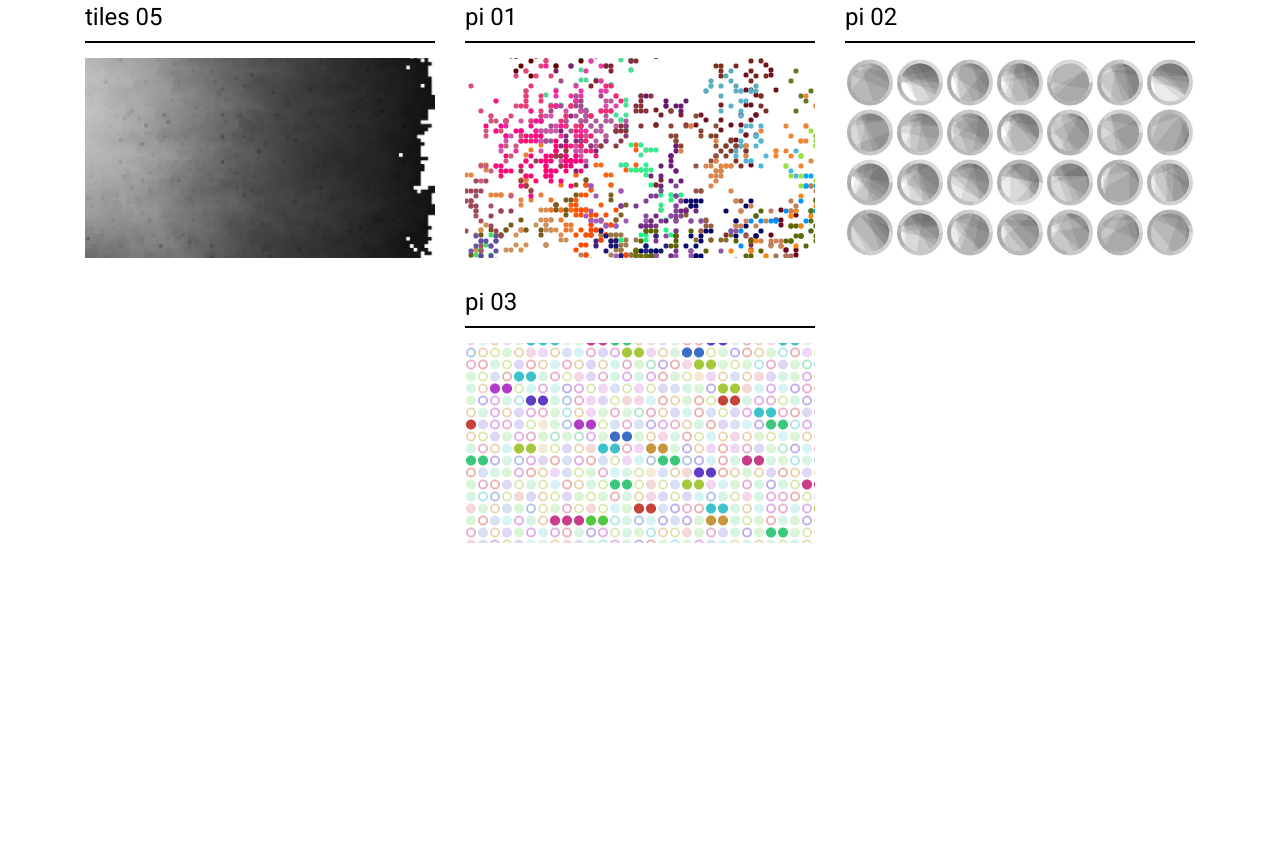
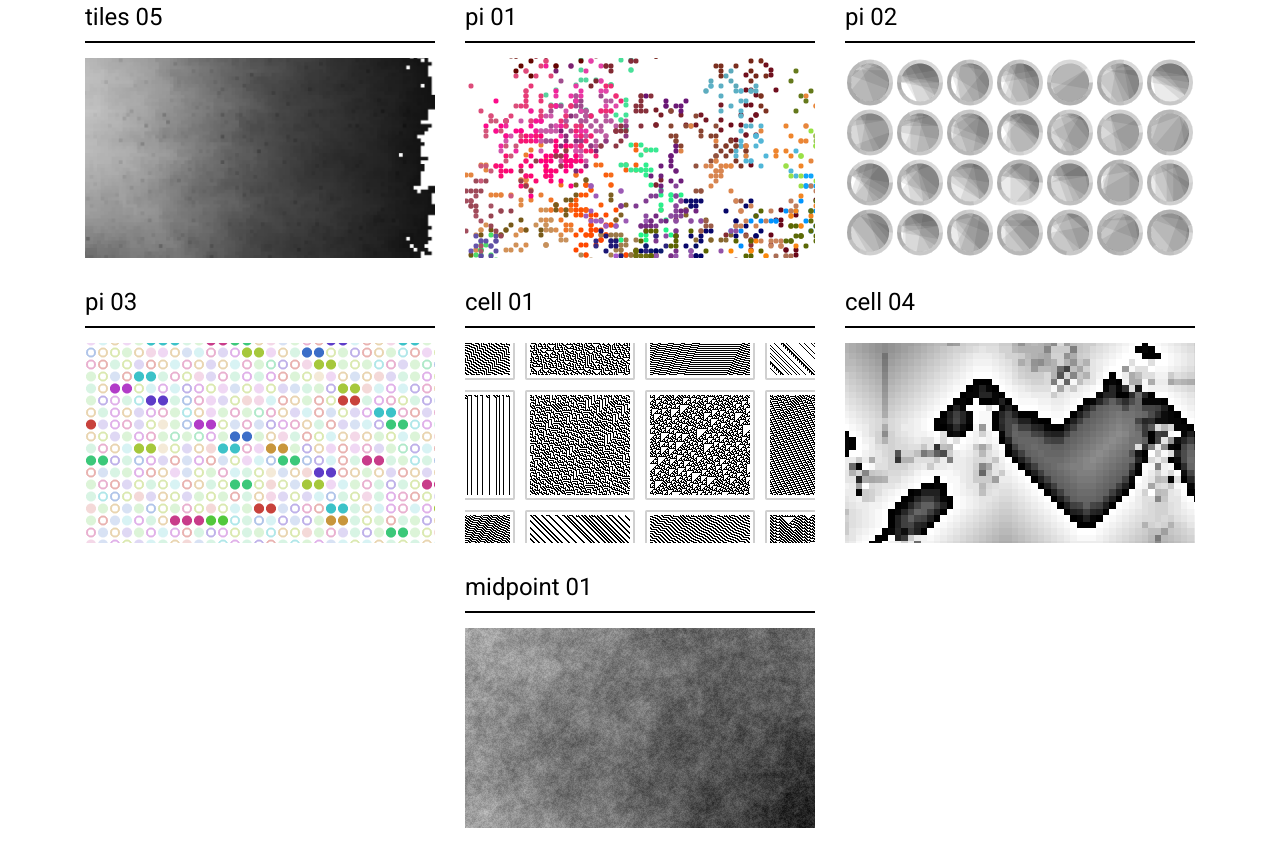
Before and after one commit to itterheim/HTML-Canvas, a website: page index.html in a window 1280 px wide. Shown: the part 1520-2378 px from the top of the page. Before the commit the page ends 2093 px from the top, so only its background shows below. Drawn offline with Linux system fonts and the light colour scheme.

Commit message:
new stuff

```diff
--- a/index.html
+++ b/index.html
@@ -88,6 +88,18 @@
             <h2>pi 03</h2>
             <img src="./web/images/pi-03.png" alt="pi-03"/>
         </a>
+        <a href="./cell-01/build/index.html">
+            <h2>cell 01</h2>
+            <img src="./web/images/cell-01.png" alt="cell-01"/>
+        </a>
+        <a href="./cell-04/build/index.html">
+            <h2>cell 04</h2>
+            <img src="./web/images/cell-04.png" alt="cell-04"/>
+        </a>
+        <a href="./midpoint-01/build/index.html">
+            <h2>midpoint 01</h2>
+            <img src="./web/images/midpoint-01.png" alt="midpoint-01"/>
+        </a>
     </div>
 </body>
 </html>
```
Also changed, not shown: web/images/cell-01.png (added), web/images/cell-04.png (added), web/images/midpoint-01.png (added).
